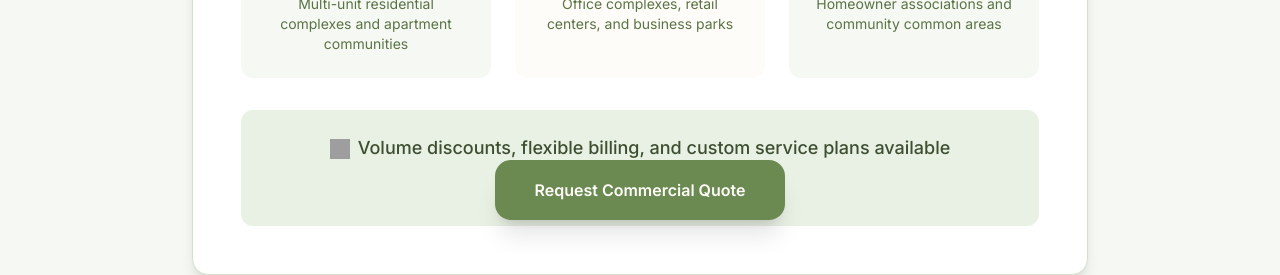
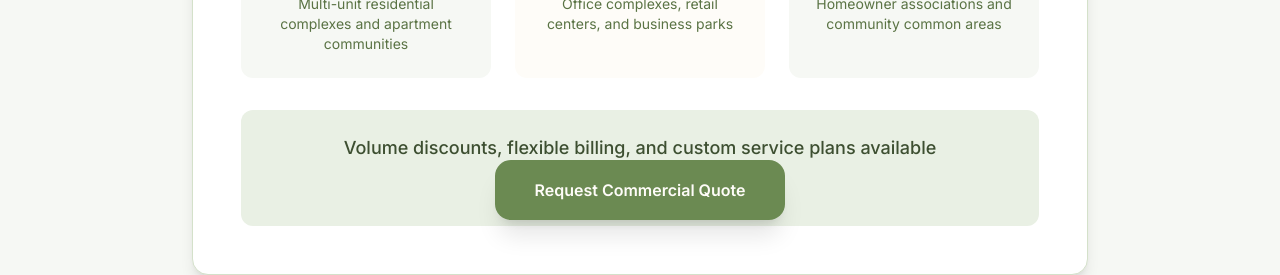
Before and after one commit to joseph-ward-jr/poop-scoop-site, a React (Vite) app: page /pricing in a window 1280 px wide. Shown: the part 3760-4035 px from the top of the page. Built offline with nearby package versions, Linux system fonts and the light colour scheme; no server answers; grey boxes are pictures that could not be loaded.

Commit message:
Remove commercial solutions checkmark image from main pricing page
- Remove unnecessary checkmark.svg image from commercial pricing section
- Clean up visual presentation while maintaining the same messaging
- Simplify the commercial solutions text display

```diff
--- a/src/pages/PricingPage.tsx
+++ b/src/pages/PricingPage.tsx
@@ -333,7 +333,6 @@ const PricingPage = () => {
 
               <div className="bg-sage-100 rounded-xl p-6 text-center">
                 <p className="text-sage-800 font-medium text-lg mb-4">
-                  <img src="/images/icons/checkmark.svg" alt="Commercial Solutions" className="w-5 h-5 inline mr-2" />
                   Volume discounts, flexible billing, and custom service plans available
                 </p>
                 <a href="/contact" className="btn-primary">
```
